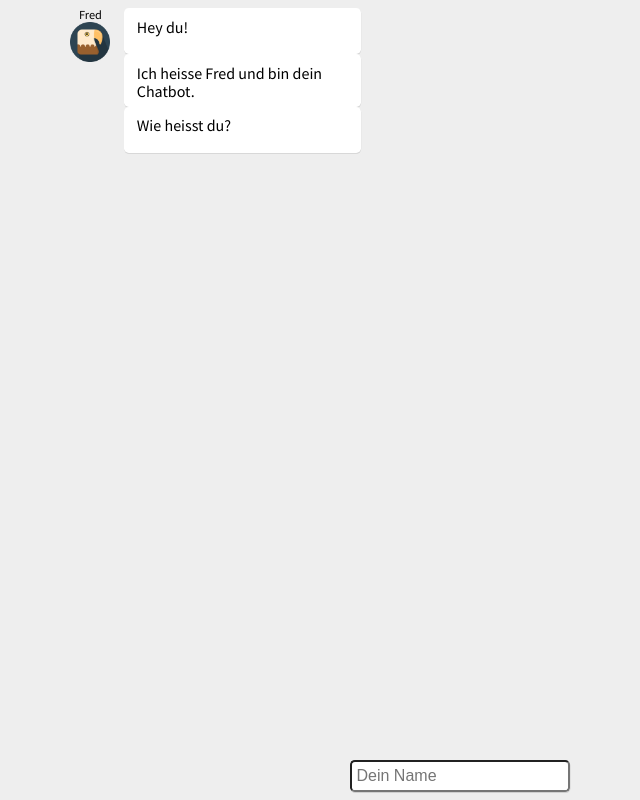
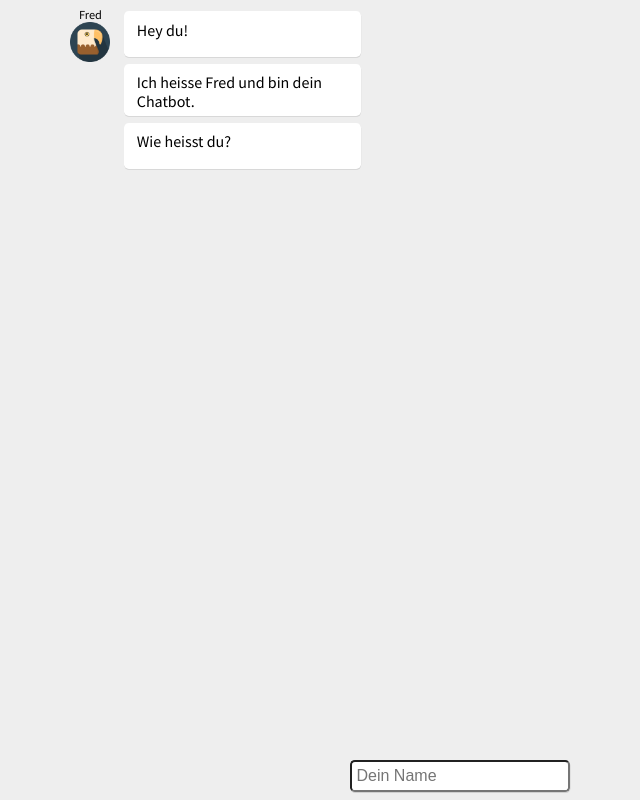
Before and after one commit to IBFAIT/dokinator, a React app: page / in a window 1280 px wide. Shown: the whole page, without its empty margins (180-820 px from the left). Built offline with nearby package versions, Linux system fonts and the light colour scheme.

Commit message:
feat: margins between the bot bubbles

```diff
--- a/src/styles/App.scss
+++ b/src/styles/App.scss
@@ -70,6 +70,10 @@ body {
         display: flex;
         flex-direction: column;
         justify-content: flex-start;
+        .botsinglebubble-component {
+          margin-top: .2rem;
+          margin-bottom: .2rem;
+        }
       }
     }
 
```
